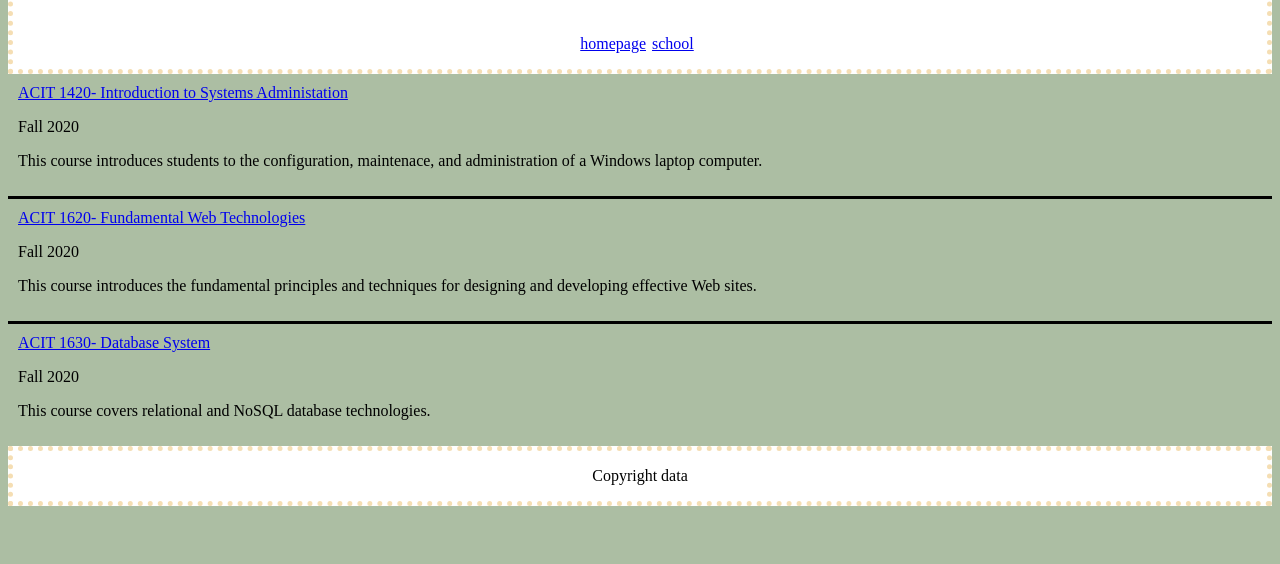
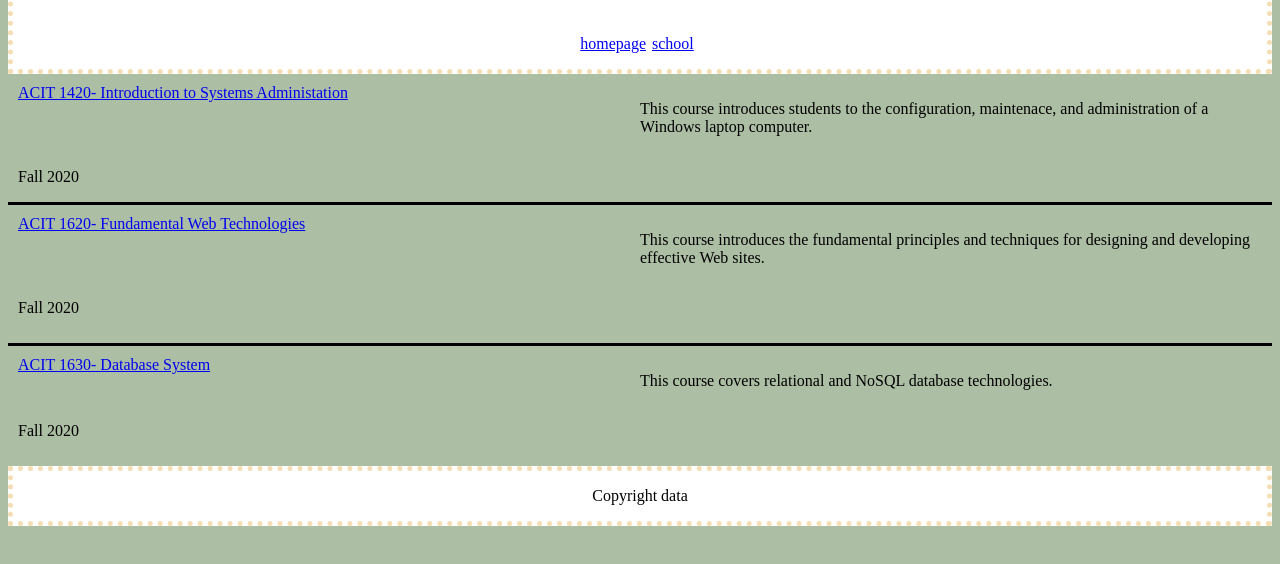
Before and after one commit to JulsLin/lab4, a plain HTML site: page misc/courses.html in a window 1280 px wide. Shown: the part 74-638 px from the top of the page. Drawn offline with Linux system fonts and the light colour scheme.

Commit message:
add grid to css to change courses.html

```diff
--- a/css/stylesheet.css
+++ b/css/stylesheet.css
@@ -74,13 +74,56 @@ footer {
 .first {
   border-bottom: 3px solid black;
   padding: 10px;
+  padding-bottom: 0px;
+  display: grid;
+  grid-template-columns: repeat(2, 1fr);
+  grid-auto-rows: minmax(50px, auto);
+  align-content: stretch;
+}
+
+.first > p:last-child {
+  grid-column: 2/2;
+  grid-row: 1;
+}
+
+.first + p {
+  grid-column: 1/2;
+  grid-row: 2;
 }
 
 .second {
   border-bottom: 3px solid black;
   padding: 10px;
+  display: grid;
+  grid-template-columns: repeat(2, 1fr);
+  grid-auto-rows: minmax(50px, auto);
+  align-content: stretch;
+}
+
+.second > p:last-child {
+  grid-column: 2/2;
+  grid-row: 1;
+}
+
+.second + p {
+  grid-column: 1/2;
+  grid-row: 2;
 }
 
 .third {
   padding: 10px;
+  display: grid;
+  grid-template-columns: repeat(2, 1fr);
+  grid-auto-rows: minmax(50px, auto);
+  align-content: stretch;
 }
+
+.third > p:last-child {
+  grid-column: 2/2;
+  grid-row: 1;
+}
+
+.third + p {
+  grid-column: 1/2;
+  grid-row: 2;
+}
```
